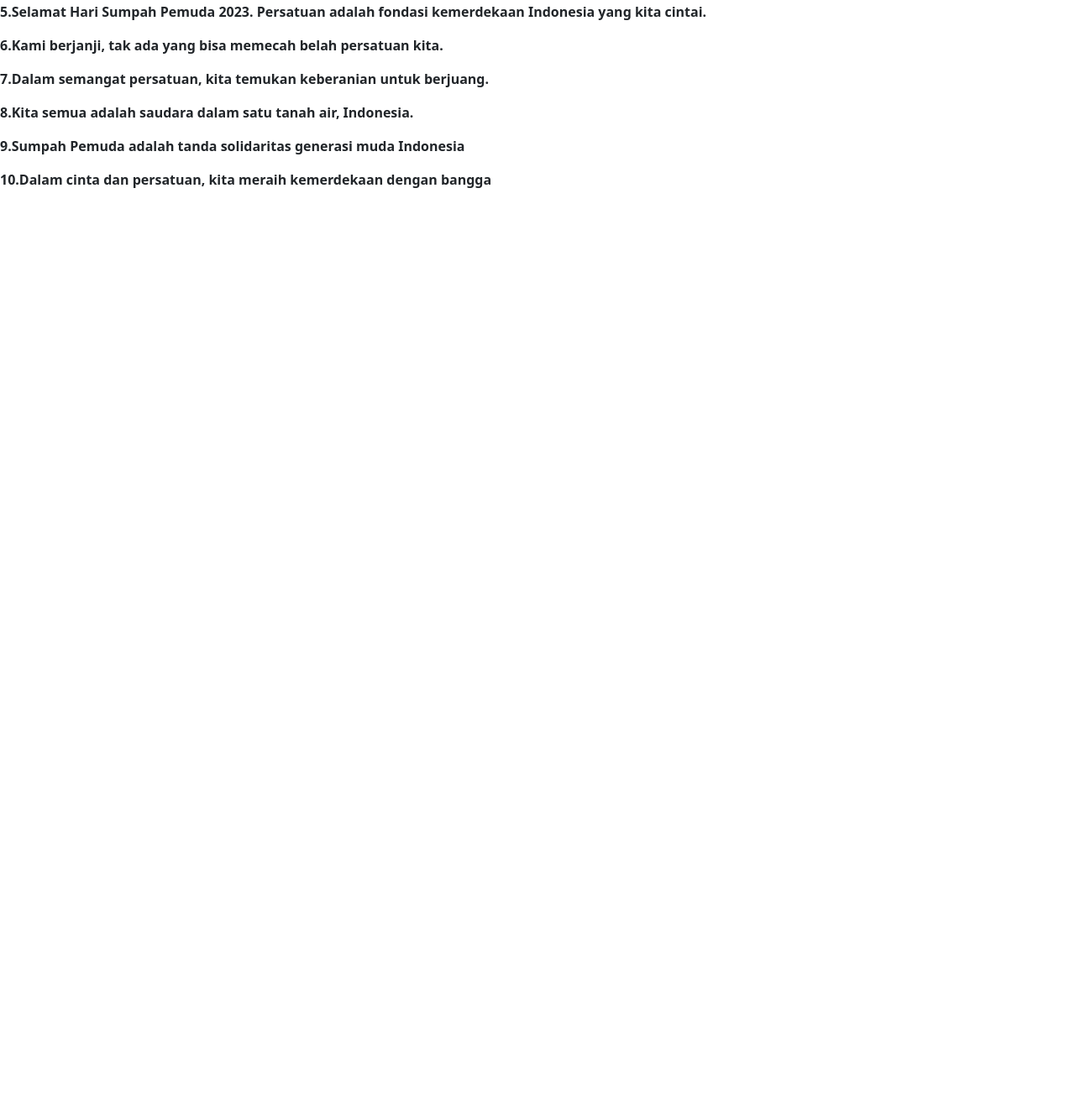
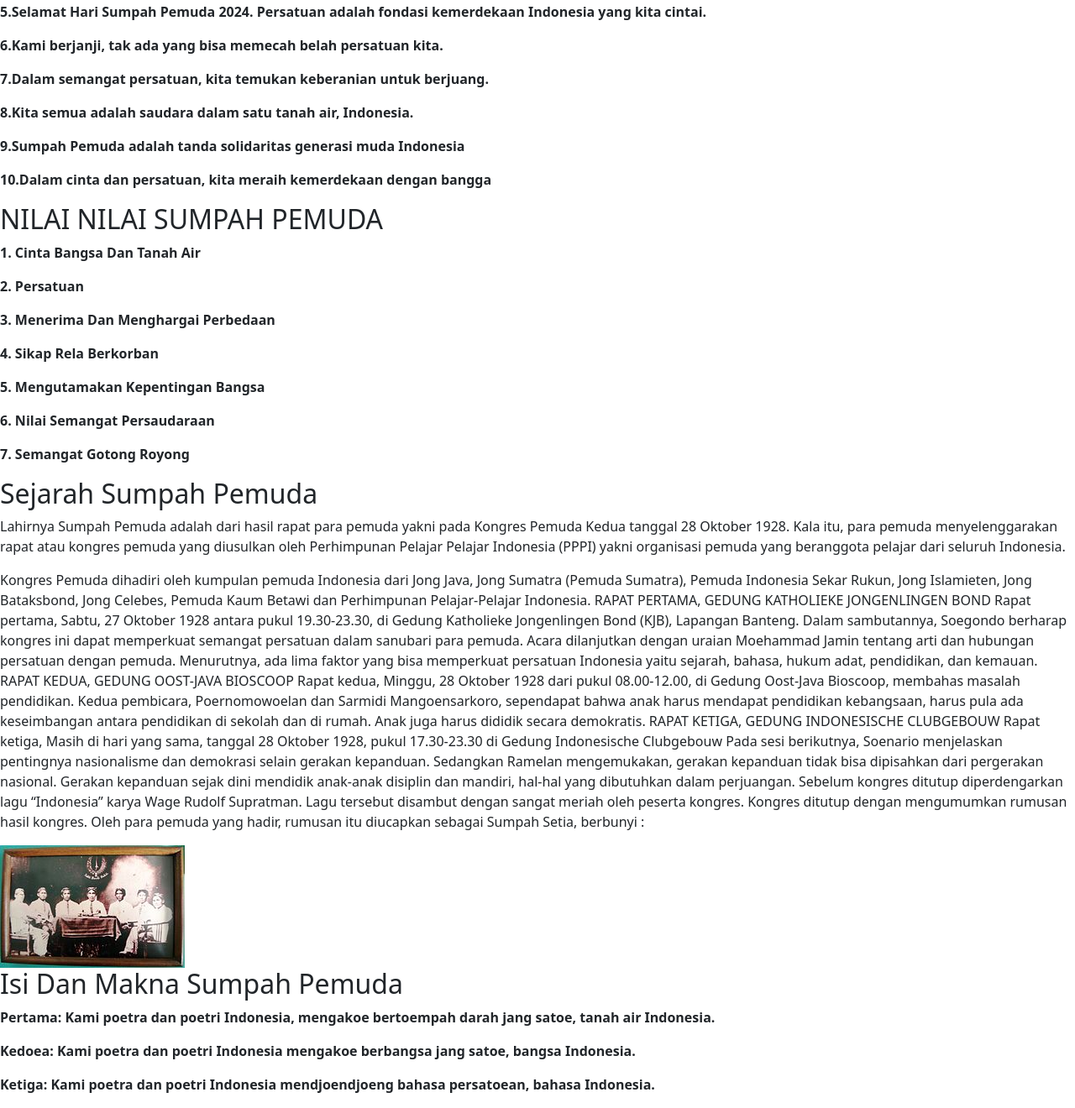
Before and after one commit to cuokkk/suryo-uts-ddri-rpl-x-a, a plain HTML site: page suryo rpl x-a uts DDRI/index.html in a window 1280 px wide. Shown: the part 1854-3174 px from the top of the page at 84% size. Before the commit the page ends 2096 px from the top, so only its background shows below. Drawn offline with nearby package versions, Linux system fonts and the light colour scheme.

Commit message:
Add files via upload

```diff
--- a/suryo rpl x-a uts DDRI/index.html
+++ b/suryo rpl x-a uts DDRI/index.html
@@ -59,14 +59,51 @@ Pembantu V: Mohammad Rochjani Su,ud (Pemoeda Kaoem Betawi)
                 <p><strong>2.Dalam persatuan, kita temukan kekuatan untuk mengejar impian</strong></p>
                 <p><strong>3.Sumpah Pemuda adalah simbol kesatuan dalam keragaman kita.</strong></p>
                 <p><strong>4.Semangat Sumpah Pemuda mengajarkan kita: bersama kita kuat</strong></p>
-                <p><strong>5.Selamat Hari Sumpah Pemuda 2023. Persatuan adalah fondasi kemerdekaan Indonesia yang kita cintai.</strong></p>
+                <p><strong>5.Selamat Hari Sumpah Pemuda 2024. Persatuan adalah fondasi kemerdekaan Indonesia yang kita cintai.</strong></p>
                 <p><strong>6.Kami berjanji, tak ada yang bisa memecah belah persatuan kita.</strong></p>
                 <p><strong>7.Dalam semangat persatuan, kita temukan keberanian untuk berjuang.</strong></p>
                 <p><strong>8.Kita semua adalah saudara dalam satu tanah air, Indonesia.</strong></p>
                 <p><strong>9.Sumpah Pemuda adalah tanda solidaritas generasi muda Indonesia</strong></p>
                 <p><strong>10.Dalam cinta dan persatuan, kita meraih kemerdekaan dengan bangga</strong></p>
+        </div>
+        <div>
+          <h2>NILAI NILAI SUMPAH PEMUDA</h2>
+          <p><strong>1. Cinta Bangsa Dan Tanah Air</strong>
+          <p><strong>2. Persatuan</strong>
+          <p><strong>3. Menerima Dan Menghargai Perbedaan</strong>
+          <p><strong>4. Sikap Rela Berkorban</strong>
+          <p><strong>5. Mengutamakan Kepentingan Bangsa</strong>
+          <p><strong>6. Nilai Semangat Persaudaraan</strong>
+          <p><strong>7. Semangat Gotong Royong</strong>
+        </div>
+        <div>
+          <h2>Sejarah Sumpah Pemuda</h2>
+          <p>Lahirnya Sumpah Pemuda adalah dari hasil rapat para pemuda yakni pada Kongres Pemuda Kedua tanggal 28 Oktober 1928. Kala itu, para pemuda menyelenggarakan rapat atau kongres pemuda yang diusulkan oleh Perhimpunan Pelajar Pelajar Indonesia (PPPI) yakni organisasi pemuda yang beranggota pelajar dari seluruh Indonesia.</p>
+          <p>Kongres Pemuda dihadiri oleh kumpulan pemuda Indonesia dari Jong Java, Jong Sumatra (Pemuda Sumatra), Pemuda Indonesia Sekar Rukun, Jong Islamieten, Jong Bataksbond, Jong Celebes, Pemuda Kaum Betawi dan Perhimpunan Pelajar-Pelajar Indonesia.
 
+            RAPAT PERTAMA, GEDUNG KATHOLIEKE JONGENLINGEN BOND
+
+            Rapat pertama, Sabtu, 27 Oktober 1928 antara pukul 19.30-23.30, di Gedung Katholieke Jongenlingen Bond (KJB), Lapangan Banteng. Dalam sambutannya, Soegondo berharap kongres ini dapat memperkuat semangat persatuan dalam sanubari para pemuda. Acara dilanjutkan dengan uraian Moehammad Jamin tentang arti dan hubungan persatuan dengan pemuda. Menurutnya, ada lima faktor yang bisa memperkuat persatuan Indonesia yaitu sejarah, bahasa, hukum adat, pendidikan, dan kemauan.
+
+            RAPAT KEDUA, GEDUNG OOST-JAVA BIOSCOOP
+
+            Rapat kedua, Minggu, 28 Oktober 1928 dari pukul 08.00-12.00, di Gedung Oost-Java Bioscoop, membahas masalah pendidikan. Kedua pembicara, Poernomowoelan dan Sarmidi Mangoensarkoro, sependapat bahwa anak harus mendapat pendidikan kebangsaan, harus pula ada keseimbangan antara pendidikan di sekolah dan di rumah. Anak juga harus dididik secara demokratis.
+
+            RAPAT KETIGA, GEDUNG INDONESISCHE CLUBGEBOUW
+
+            Rapat ketiga, Masih di hari yang sama, tanggal 28 Oktober 1928, pukul 17.30-23.30 di Gedung Indonesische Clubgebouw Pada sesi berikutnya, Soenario menjelaskan pentingnya nasionalisme dan demokrasi selain gerakan kepanduan. Sedangkan Ramelan mengemukakan, gerakan kepanduan tidak bisa dipisahkan dari pergerakan nasional. Gerakan kepanduan sejak dini mendidik anak-anak disiplin dan mandiri, hal-hal yang dibutuhkan dalam perjuangan.
+            Sebelum kongres ditutup diperdengarkan lagu “Indonesia” karya Wage Rudolf Supratman. Lagu tersebut disambut dengan sangat meriah oleh peserta kongres. Kongres ditutup dengan mengumumkan rumusan hasil kongres. Oleh para pemuda yang hadir, rumusan itu diucapkan sebagai Sumpah Setia, berbunyi :</p>
         </div>
+        <div>
+          <img src="220px-MuseumSumpahPemuda-15-Jong_Java.jpg" alt="">
+          <h2>Isi Dan Makna Sumpah Pemuda</h2>
+          <p><strong>Pertama:
+            Kami poetra dan poetri Indonesia, mengakoe bertoempah darah jang satoe, tanah air Indonesia.</strong></p>
+            <p><strong>Kedoea:
+              Kami poetra dan poetri Indonesia mengakoe berbangsa jang satoe, bangsa Indonesia.</strong></p>
+              <p><strong>Ketiga:
+                Kami poetra dan poetri Indonesia mendjoendjoeng bahasa persatoean, bahasa Indonesia.</strong></p>
+              </div>
      </header>
   </body>
 </html>
```
Also changed, not shown: suryo rpl x-a uts DDRI/220px-MuseumSumpahPemuda-15-Jong_Java.jpg (added).
